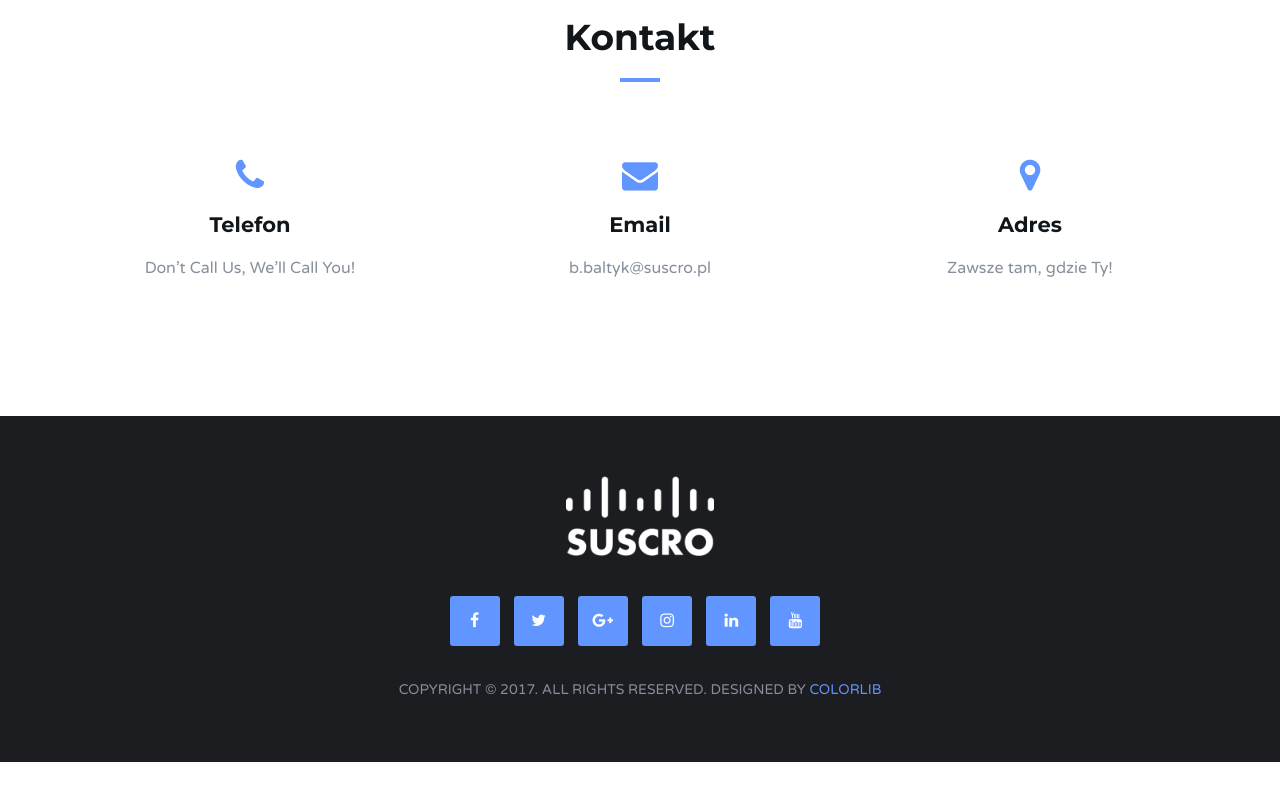
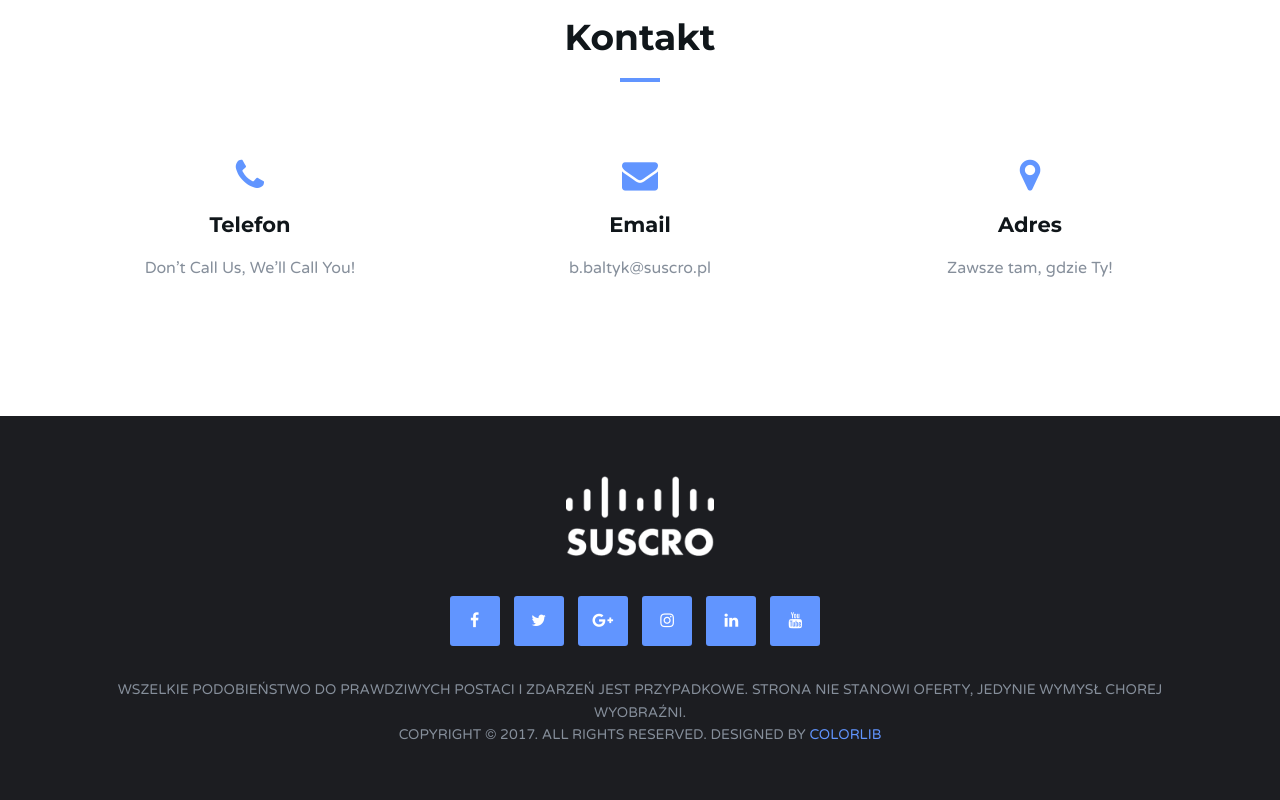
Before and after one commit to sentinelt/suscro, a plain HTML site: page index.html in a window 1280 px wide. Shown: the part 4676-5476 px from the top of the page. Before the commit the page ends 5438 px from the top, so only its background shows below. Drawn offline with Linux system fonts and the light colour scheme.

Commit message:
Some notes in the footer added

```diff
--- a/index.html
+++ b/index.html
@@ -672,6 +672,10 @@
 
 					<!-- footer copyright -->
 					<div class="footer-copyright">
+						<p>
+							Wszelkie podobieństwo do prawdziwych postaci i zdarzeń jest przypadkowe.
+							Strona nie stanowi oferty, jedynie wymysł chorej wyobraźni.
+						</p>
 						<p>Copyright © 2017. All Rights Reserved. Designed by
 							<a href="https://colorlib.com" target="_blank">Colorlib</a>
 						</p>
```
